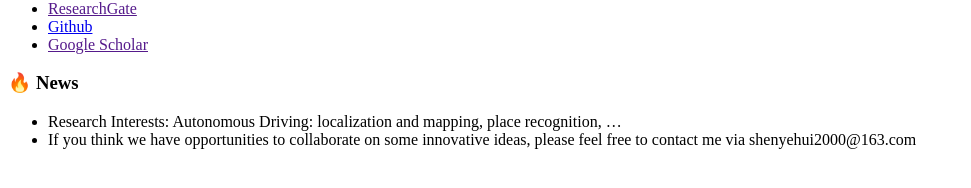
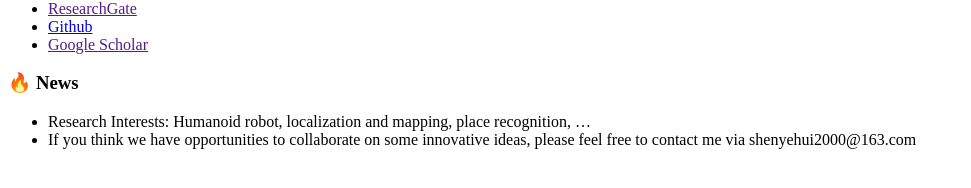
Before and after one commit to shenyehui/Shen-Yehui.github.io, a Jekyll site: the page built from _pages/includes/news.md, in a window 1280 px wide. Shown: the part 402-590 px from the top of the page, without its empty margins (0-971 px from the left). Built offline with Jekyll 4.4.1, drawn with Linux system fonts in a browser that asks for light colours; our own code applies the rules of GitHub Pages for plain Markdown files.

Commit message:
Update news.md

```diff
--- a/_pages/includes/news.md
+++ b/_pages/includes/news.md
@@ -3,5 +3,5 @@
 
 # 🔥 News
 
-- Research Interests: Autonomous Driving: localization and mapping, place recognition, ...
+- Research Interests: Humanoid robot, localization and mapping, place recognition, ...
 - If you think we have opportunities to collaborate on some innovative ideas, please feel free to contact me via shenyehui2000@163.com
```
